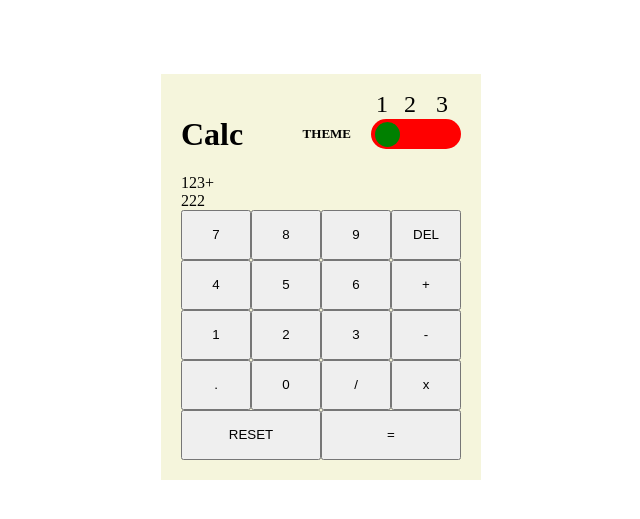
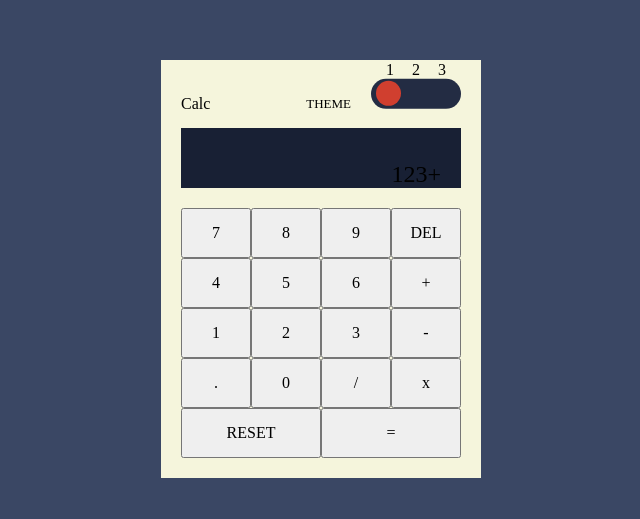
Before and after one commit to bestbrain06/calcaulator-app, a plain HTML site: page index.html in a window 1280 px wide. Shown: the part 131-650 px from the top of the page, without its empty margins (319-959 px from the left). Drawn offline with Linux system fonts and the light colour scheme.

Commit message:
made the theme switcher

```diff
--- a/css/style.css
+++ b/css/style.css
@@ -1,56 +1,59 @@
 :root {
   /* THEME ONE */
 
-  --clr-body: hsl(222, 26%, 31%);
-  --clr-toggle-keypad: hsl(223, 31%, 20%);
-  --clr-screen: hsl(224, 36%, 15%);
+  --clr-body-theme1: hsl(222, 26%, 31%);
+  --clr-toggle-keypad-theme1: hsl(223, 31%, 20%);
+  --clr-screen-theme1: hsl(224, 36%, 15%);
 
-  --clr-key: hsl(225, 21%, 49%);
-  --clr-key-shadow: hsl(224, 28%, 35%);
+  --clr-key-theme1: hsl(225, 21%, 49%);
+  --clr-key-shadow-theme1: hsl(224, 28%, 35%);
 
-  --clr-key-toggle: hsl(6, 63%, 50%);
-  --clr-key-shadow-2: hsl(6, 70%, 34%);
+  --clr-key-toggle-theme1: hsl(6, 63%, 50%);
+  --clr-key-shadow-2-theme1: hsl(6, 70%, 34%);
 
-  --clr-text: hsl(221, 14%, 31%);
+  --clr-text-theme1: hsl(221, 14%, 31%);
 
   /* THEME TWO */
-  --clr-body: hsl(0, 0%, 90%);
-  --clr-toggle-keypad: hsl(0, 5%, 81%);
-  --clr-screen: hsl(0, 0%, 93%);
+  --clr-body-theme2: hsl(0, 0%, 90%);
+  --clr-toggle-keypad-theme2: hsl(0, 5%, 81%);
+  --clr-screen-theme2: hsl(0, 0%, 93%);
 
-  --clr-key: hsl(185, 42%, 37%);
-  --clr-key-shadow: hsl(185, 58%, 25%);
+  --clr-key-theme2: hsl(185, 42%, 37%);
+  --clr-key-shadow-theme2: hsl(185, 58%, 25%);
 
-  --clr-key-toggle: hsl(25, 98%, 40%);
-  --clr-key-shadow-2: hsl(25, 99%, 27%);
+  --clr-key-toggle-theme2: hsl(25, 98%, 40%);
+  --clr-key-shadow-2-theme2: hsl(25, 99%, 27%);
 
-  --clr-text: hsl(60, 10%, 19%);
+  --clr-text-theme2: hsl(60, 10%, 19%);
 
   /* THEME THREE */
-  --clr-body: hsl(268, 75%, 9%);
-  --clr-toggle-keypad: hsl(268, 71%, 12%);
-  --clr-screen: hsl(268, 71%, 12%);
+  --clr-body-theme3: hsl(268, 75%, 9%);
+  --clr-toggle-keypad-theme3: hsl(268, 71%, 12%);
+  --clr-screen-theme3: hsl(268, 71%, 12%);
 
-  --clr-key: hsl(281, 89%, 26%);
-  --clr-key-shadow: hsl(285, 91%, 52%);
+  --clr-key-theme3: hsl(281, 89%, 26%);
+  --clr-key-shadow-theme3: hsl(285, 91%, 52%);
 
-  --clr-key-background-2: hsl(176, 100%, 44%);
-  --clr-key-toggle: hsl(176, 100%, 44%);
-  --clr-key-shadow-2: hsl(177, 92%, 70%);
+  --clr-key-background-2-theme3: hsl(176, 100%, 44%);
+  --clr-key-toggle-theme3: hsl(176, 100%, 44%);
+  --clr-key-shadow-2-theme3: hsl(177, 92%, 70%);
 
-  --clr-key-background-3: hsl(268, 47%, 21%);
-  --clr-key-shadow-3: hsl(290, 70%, 36%);
+  --clr-key-background-3-theme3: hsl(268, 47%, 21%);
+  --clr-key-shadow-3-theme3: hsl(290, 70%, 36%);
 
-  --clr-text: hsl(52, 100%, 62%);
-  --clr-text-2: hsl(198, 20%, 13%);
+  --clr-text-theme3: hsl(52, 100%, 62%);
+  --clr-text-2-theme3: hsl(198, 20%, 13%);
 
-  --clr-white: hsl(0, 0%, 100%);
+  --clr-white-theme3: hsl(0, 0%, 100%);
 }
 
 *::before,
 *::after,
 * {
   box-sizing: border-box;
+  margin: 0;
+  padding: 0;
+  font: inherit;
 }
 
 body {
@@ -59,6 +62,7 @@ body {
   flex-direction: column;
   align-items: center;
   justify-content: center;
+  background-color: var(--clr-body-theme1);
 }
 
 .calculator {
@@ -84,72 +88,88 @@ body {
   font-size: 13px;
 }
 
-.radio-toggle {
+.toggle {
+  display: flex;
+  justify-content: space-between;
+  align-items: center;
+  flex-direction: column;
   position: relative;
-  background: red;
-  width: 90px;
-  display: flex;
-  gap: 10px;
-  border-radius: 20px;
-
-  height: 30px;
-  margin: 0;
+  transform: translateY(-40%);
 }
 
-.radio-toggle input[type="radio"] {
-  display: none;
+.labels {
+  display: flex;
+  align-items: center;
+  justify-content: space-between;
+  gap: 18px;
 }
 
-.radio-toggle label {
-  position: absolute;
-  z-index: 99;
-
+.labels p {
   cursor: pointer;
-  z-index: 1;
 }
 
-.radio-toggle label p {
-  display: block;
-  margin: 0;
-  line-height: 30px;
-  font-size: 24px;
+.radios {
+  height: 30px;
+  width: 90px;
+  position: relative;
+  background-color: var(--clr-toggle-keypad-theme1);
+  cursor: pointer;
+  border-radius: 20px;
+  display: flex;
+  gap: 18px;
 }
 
-.radio-toggle label:nth-of-type(1) {
-  bottom: 30px;
-  left: 5px;
+.radios > * {
+  position: absolute;
 }
 
-.radio-toggle label:nth-of-type(2) {
-  bottom: 30px;
-  left: 33px;
+input[type="radio"]:first-of-type {
+  top: 7px;
+  left: 15px;
 }
 
-.radio-toggle label:nth-of-type(3) {
-  bottom: 30px;
-  left: 65px;
+input[type="radio"]:nth-of-type(2) {
+  top: 7px;
+  left: 40px;
+}
+
+input[type="radio"]:last-of-type {
+  top: 7px;
+  left: 67px;
 }
 
 .ball {
+  position: absolute;
+  top: 2px;
+  left: 5px;
+  background-color: var(--clr-key-toggle-theme1);
   width: 25px;
   height: 25px;
-  position: absolute;
-  top: 3px;
-  left: 4px;
-  background-color: green;
   border-radius: 50%;
 }
 
-.radio-toggle input:nth-child(1):checked ~ .ball {
-  left: 5px;
+input[type="radio"] {
+  appearance: none;
+  width: 30px;
+  height: 30px;
+  outline: 1px solid;
+  border-radius: 50%;
+  cursor: pointer;
+  opacity: 0;
 }
 
-.radio-toggle input:nth-child(2):checked ~ .ball {
-  left: 30px;
-}
-
-.radio-toggle input:nth-child(3):checked ~ .ball {
-  left: 72px;
+.calculator__screen {
+  display: flex;
+  flex-direction: column;
+  flex-wrap: wrap;
+  height: 60px;
+  background-color: var(--clr-screen-theme1);
+  margin-bottom: 20px;
+  justify-content: flex-end;
+  align-items: flex-end;
+  font-size: 24px;
+  padding-inline-end: 20px;
+  overflow-x: hidden;
 }
 
 .calculator__buttons {
--- a/index.html
+++ b/index.html
@@ -24,8 +24,8 @@
         <h1>Calc</h1>
         <div class="theme">
           <h2>THEME</h2>
-
-          <div class="radio-toggle">
+          <div class="toggle">
+            <div class="labels">
               <label for="first">
                 <p>1</p>
               </label>
@@ -35,7 +35,9 @@
               <label for="third">
                 <p>3</p>
               </label>
+            </div>
 
+            <div class="radios">
               <input type="radio" name="one" id="first" checked />
               <input type="radio" name="two" id="second" />
               <input type="radio" name="three" id="third" />
@@ -44,9 +46,10 @@
             </div>
           </div>
         </div>
+      </div>
       <div class="calculator__screen">
         <div class="previous-input">123+</div>
-        <div class="current-input">222</div>
+        <div class="current-input"></div>
       </div>
       <div class="calculator__buttons">
         <button>7</button>
--- a/js/app.js
+++ b/js/app.js
@@ -0,0 +1,35 @@
+const body = document.querySelector("body");
+
+const firstTheme = document.querySelector("#first");
+const secondTheme = document.querySelector("#second");
+const thirdTheme = document.querySelector("#third");
+
+const radios = document.querySelector(".radios");
+
+const ball = document.querySelector(".ball");
+
+const screen = document.querySelector(".calculator__screen");
+
+firstTheme.addEventListener("click", () => {
+  ball.style.left = "4px";
+  body.style.backgroundColor = " hsl(222, 26%, 31%)";
+  ball.style.backgroundColor = " hsl(6, 63%, 50%)";
+  radios.style.backgroundColor = "hsl(223, 31%, 20%)";
+  screen.style.backgroundColor = " hsl(224, 36%, 15%)";
+});
+
+secondTheme.addEventListener("click", () => {
+  ball.style.left = "35px";
+  body.style.backgroundColor = "hsl(0, 0%, 90%)";
+  ball.style.backgroundColor = " hsl(25, 98%, 40%)";
+  radios.style.backgroundColor = "hsl(0, 5%, 81%)";
+  screen.style.backgroundColor = " hsl(0, 0%, 93%)";
+});
+
+thirdTheme.addEventListener("click", () => {
+  ball.style.left = "60px";
+  body.style.backgroundColor = " hsl(268, 75%, 9%)";
+  ball.style.backgroundColor = " hsl(176, 100%, 44%)";
+  radios.style.backgroundColor = " hsl(268, 71%, 12%)";
+  screen.style.backgroundColor = "hsl(268, 71%, 12%)";
+});
```
Lines whose indentation alone changed are shown as unchanged.
